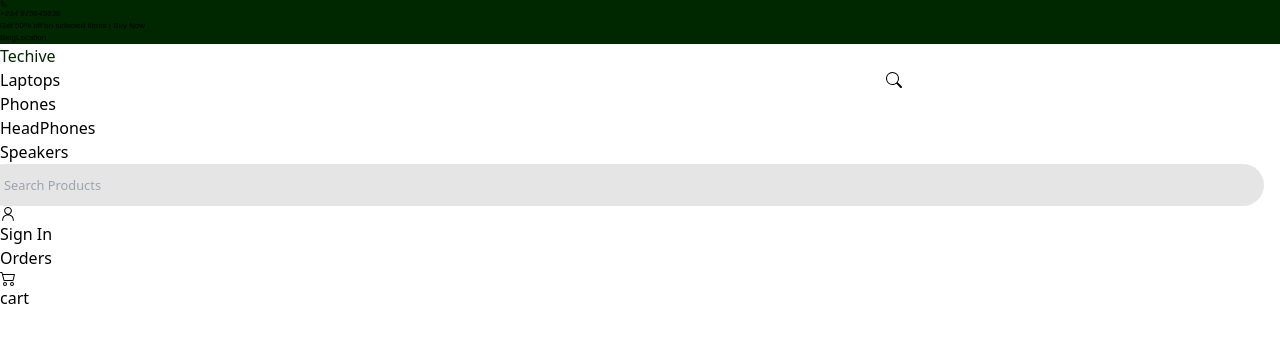
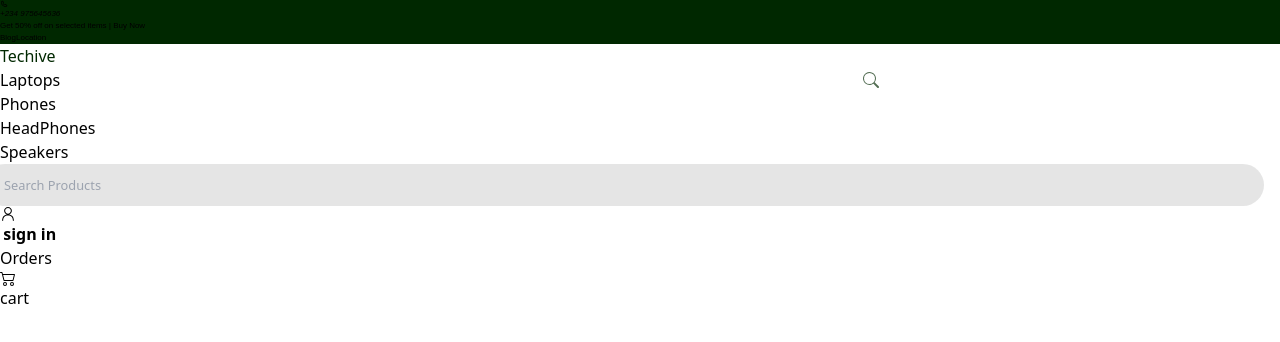
Before and after one commit to Jordypx/TechHive, a React (Vite) app: page / in a window 1280 px wide. Shown: the top 342 px of the page. Built offline with nearby package versions, Linux system fonts and the light colour scheme.

Commit message:
stylying

```diff
--- a/src/components/Header.jsx
+++ b/src/components/Header.jsx
@@ -42,21 +42,21 @@
        </div>
       </div>
 
-    <div className="options flex gap-4">
+    <div className="options flex gap-7 mr-3 mt-4">
 
     <div className="login flex">
         <RxPerson />
-        <span>Sign In</span>
+        <span className='text-lg'>sign in</span>
       </div>
 
-      <div className="orders">
+      <div className="orders -mt-1 font-normal">
         <span>Orders</span>
       </div>
 
-      <div className="cart flex">
-        <BsCart2  />
+      <div className="cart flex gap-1">
+        <BsCart2  className='text-lg'/>
         {/* <span className="counter">0</span> */}
-        <p>cart</p>
+        <p className='text-sm'>cart</p>
       </div>
     </div>
 
--- a/src/index.css
+++ b/src/index.css
@@ -36,6 +36,14 @@
 .search-bar .search-icon {
     position: absolute;
     top: 9%;
-    right: 29.5%;
+    right: 31.3%;
+    cursor: pointer;
+    color: #002800ac;
+}
+
+.login span {
+    font-weight: 600;
+    margin-left: 0.2rem;
+    margin-top: -0.4rem;
     cursor: pointer;
 }
```
